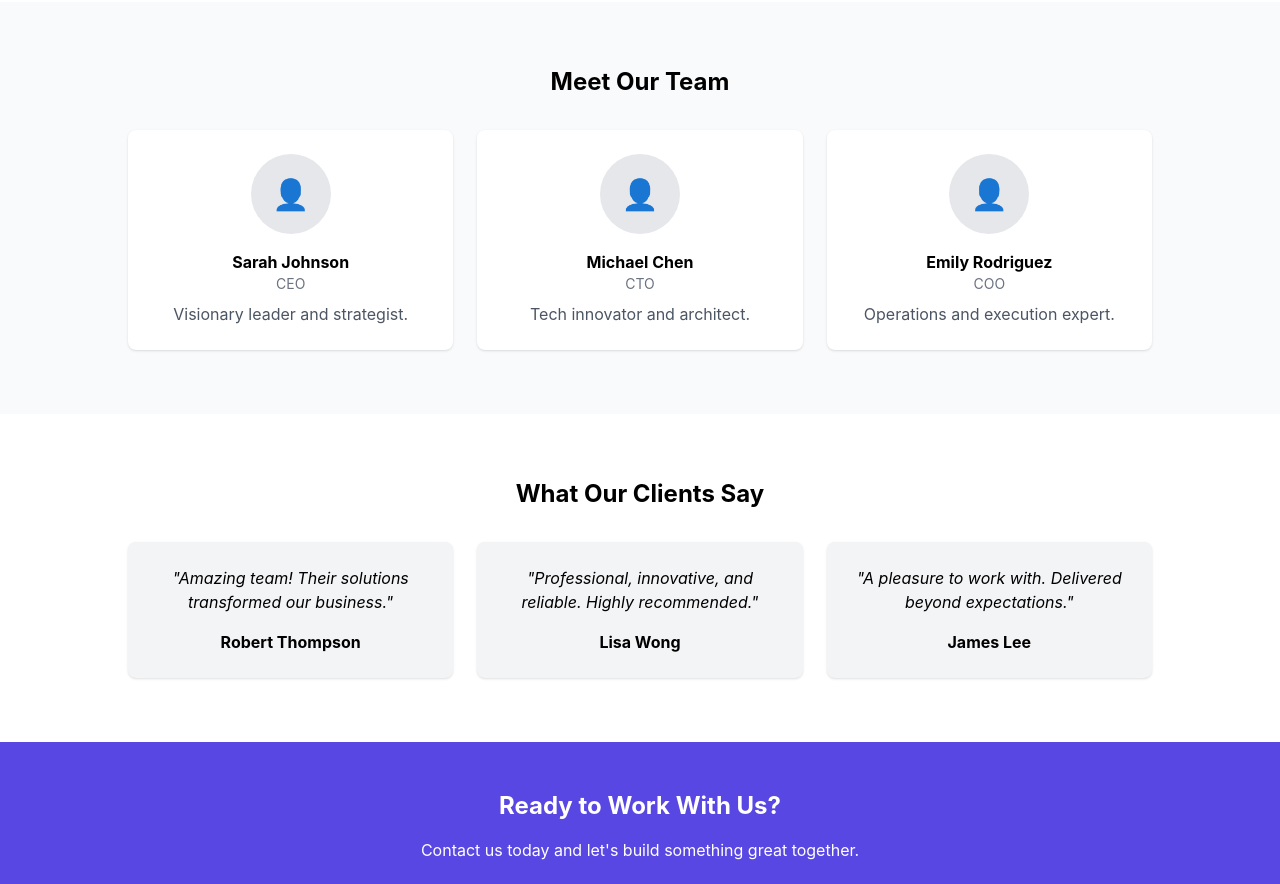
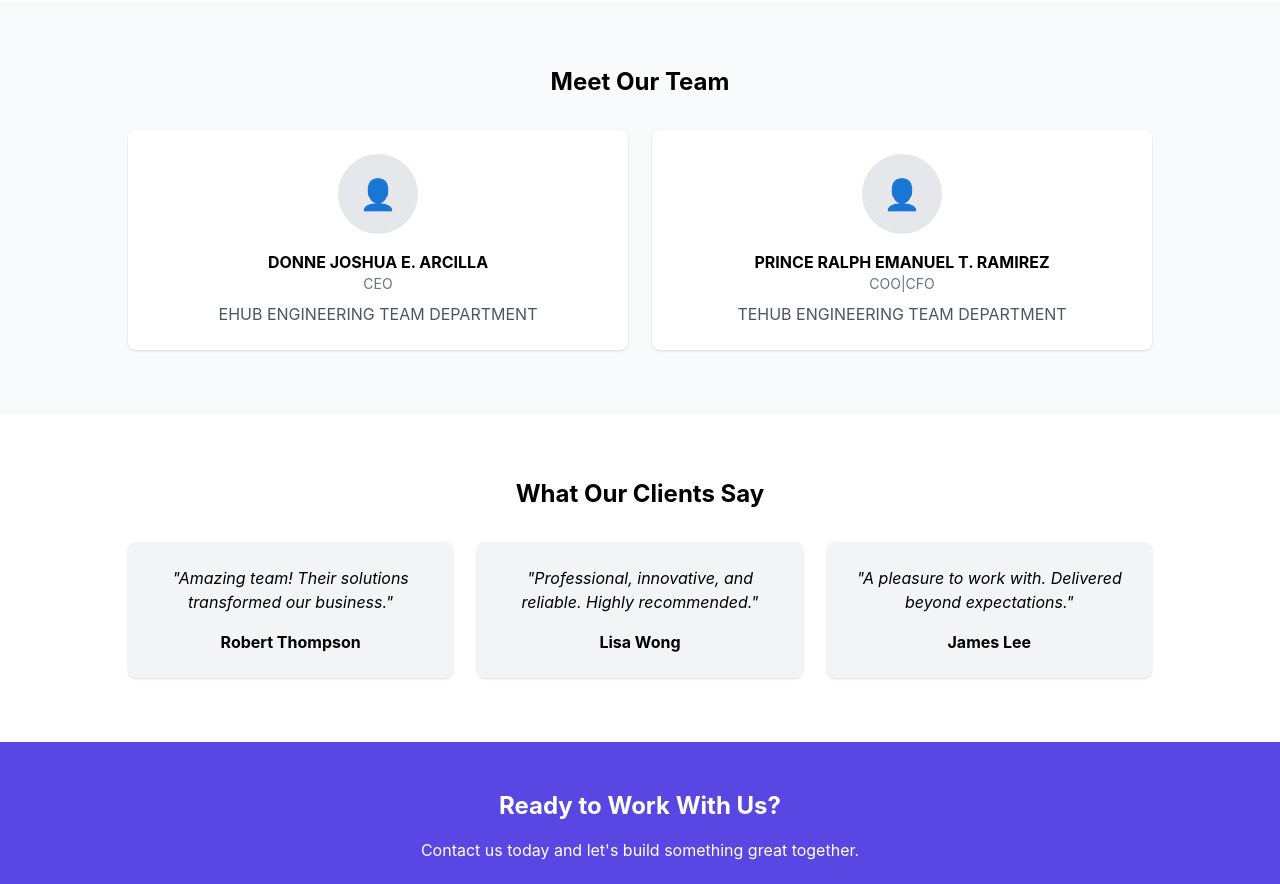
Before and after one commit to ElectronikHub/ehubv3, a React (Create React App) app: page /about in a window 1280 px wide. Shown: the part 1960-2844 px from the top of the page. Built offline with nearby package versions, Linux system fonts and the light colour scheme.

Commit message:
Added Action for auto build

```diff
--- a/src/Components/About/TeamSection.jsx
+++ b/src/Components/About/TeamSection.jsx
@@ -1,9 +1,9 @@
 import React from "react";
 
 const team = [
-  { name: "Sarah Johnson", position: "CEO", desc: "Visionary leader and strategist." },
-  { name: "Michael Chen", position: "CTO", desc: "Tech innovator and architect." },
-  { name: "Emily Rodriguez", position: "COO", desc: "Operations and execution expert." },
+  { name: "Donne Joshua E. Arcilla", position: "CEO", desc: "Ehub Engineering Team Department" },
+  { name: "Prince Ralph Emanuel T. Ramirez", position: "COO|CFO", desc: "TEhub Engineering Team Department" },
+  // { name: "Emily Rodriguez", position: "COO", desc: "Operations and execution expert." },
 
 ];
 
@@ -11,7 +11,7 @@ function TeamSection() {
   return (
     <section className="bg-gray-50 py-16 flex flex-col items-center">
       <h2 className="text-2xl font-bold mb-8">Meet Our Team</h2>
-      <div className="grid grid-cols-1 sm:grid-cols-1 md:grid-cols-3 gap-6 max-w-5xl w-full">
+      <div className="grid grid-cols-1 sm:grid-cols-1 md:grid-cols-2 gap-6 max-w-5xl w-full uppercase">
         {team.map((member) => (
           <div key={member.name} className="bg-white rounded-lg p-6 shadow text-center">
             <div className="w-20 h-20 mx-auto mb-4 bg-gray-200 rounded-full flex items-center justify-center text-3xl text-gray-400">
```
